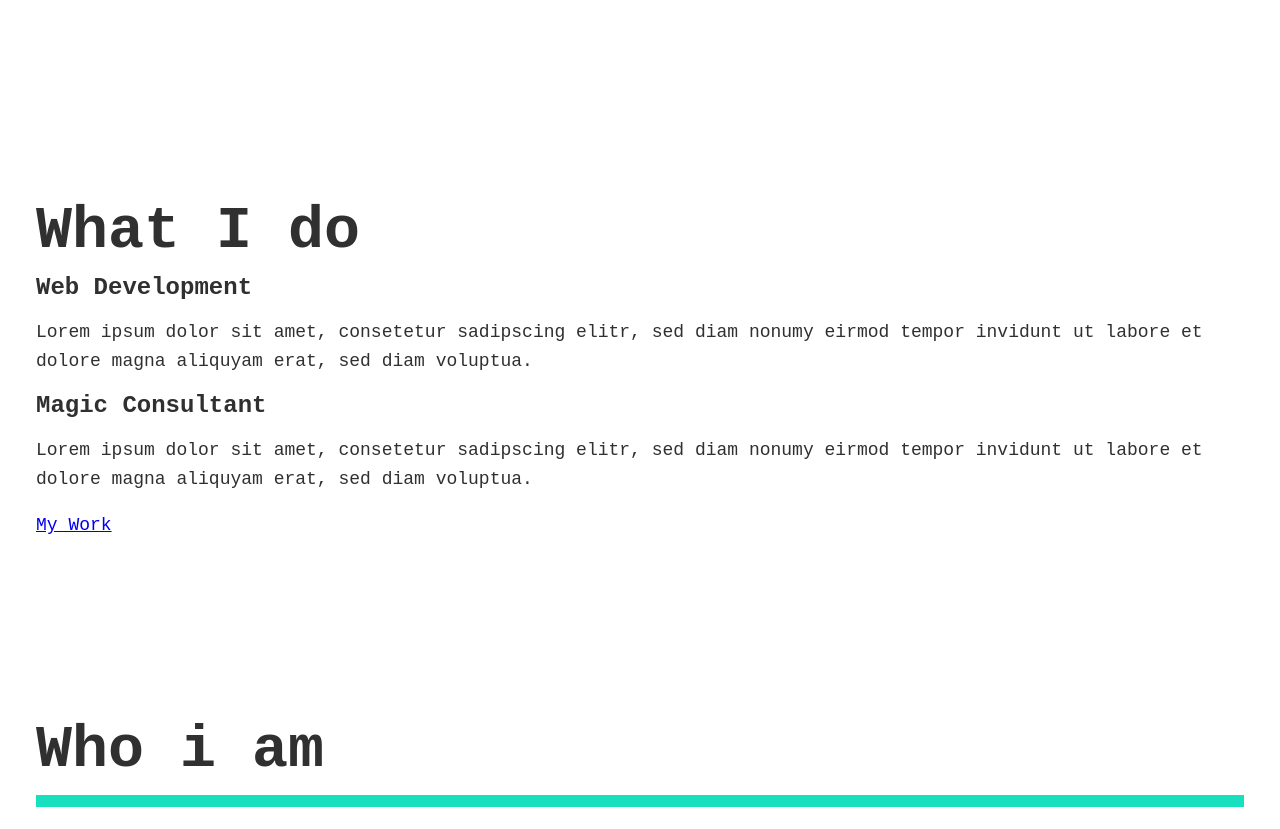
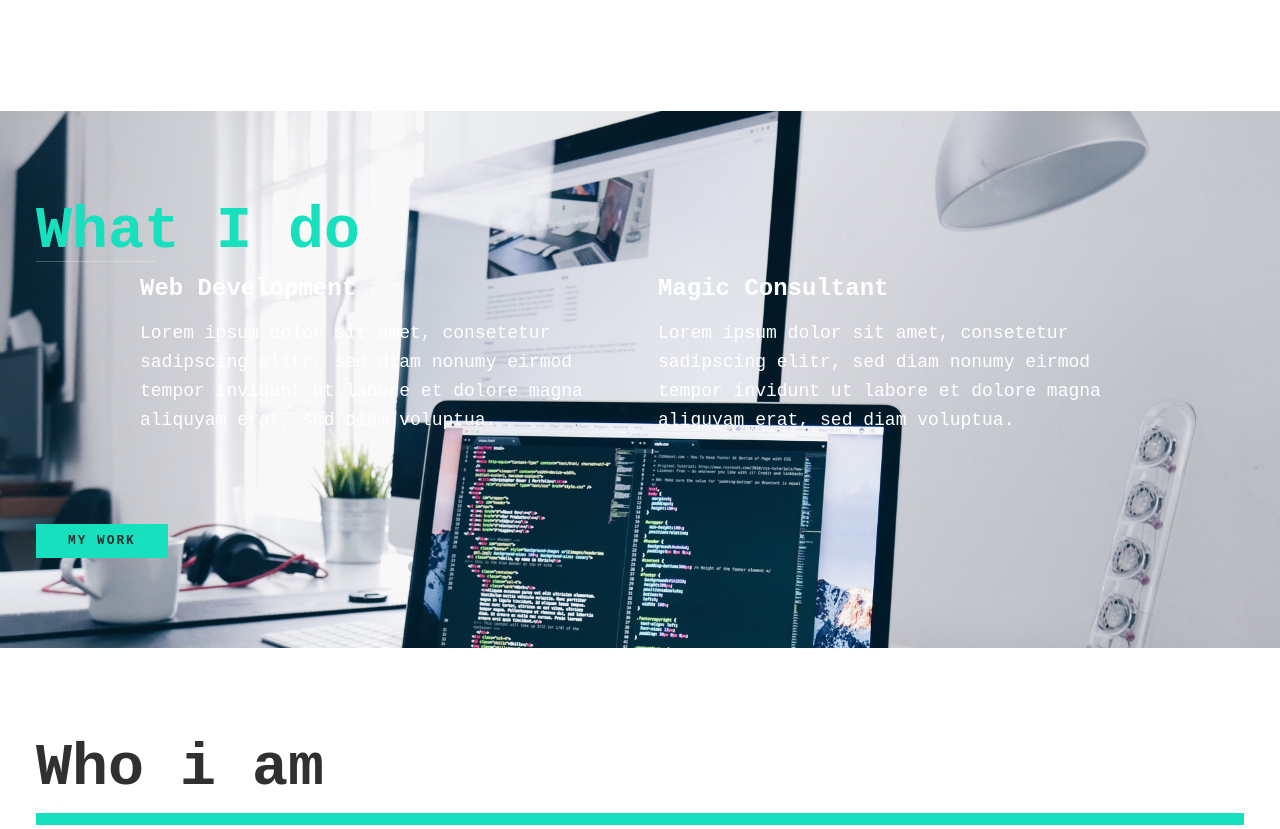
Before and after one commit to TariqAlQadi/my-first-personal-website, a plain HTML site: page index.html in a window 1280 px wide. Shown: the part 634-1463 px from the top of the page. Drawn offline with Linux system fonts and the light colour scheme.

Commit message:
2nd section

```diff
--- a/css/style.css
+++ b/css/style.css
@@ -55,6 +55,31 @@ img {
 
 strong {
   font-weight: var(--fw-bold);
+}
+
+:focus {
+  outline: 3px solid var(--clr-accent);
+  outline-offset: 3px;
+}
+
+/* Buttons */
+
+.btn {
+  display: inline-block;
+  padding: 0.5em 2.5em;
+  background-color: var(--clr-accent);
+  color: var(--clr-dark);
+  text-decoration: none;
+  cursor: pointer;
+  font-size: 0.8rem;
+  text-transform: uppercase;
+  letter-spacing: 2px;
+  font-weight: var(--fw-bold);
+  transition: transform 200ms ease-in-out;
+}
+
+.btn:hover {
+  transform: scale(1.1);
 }
 
 /* Typography */
@@ -148,3 +173,51 @@ nav {
     width: calc(100% + 1.5em);
   }
 }
+
+/* My services section */
+
+.my-services {
+  background-color: var(--clr-dark);
+  /* background-color: var(--clr-accent); */
+  background-image: url(../img/services-bg.jpg);
+  background-size: cover;
+  color: var(--clr-light);
+  /* background-blend-mode: multiply; */
+}
+
+.section__title--services {
+  color: var(--clr-accent);
+  position: relative;
+}
+
+.section__title--services::after {
+  content: "";
+  display: block;
+  width: 2em;
+  height: 1px;
+  margin: 0.5 auto 1em;
+  background-color: var(--clr-light);
+  opacity: 0.25;
+}
+
+.services {
+  margin-bottom: 4em;
+}
+
+.service {
+  max-width: 500px;
+  margin: 0 auto;
+}
+
+@media (min-width: 800px) {
+  .services {
+    display: flex;
+    max-width: 1000px;
+    margin-left: auto;
+    margin-right: auto;
+  }
+
+  .service + .service {
+    margin-left: 2em;
+  }
+}
```
Also changed, not shown: img/services-bg.jpg (added), 1 other file.
